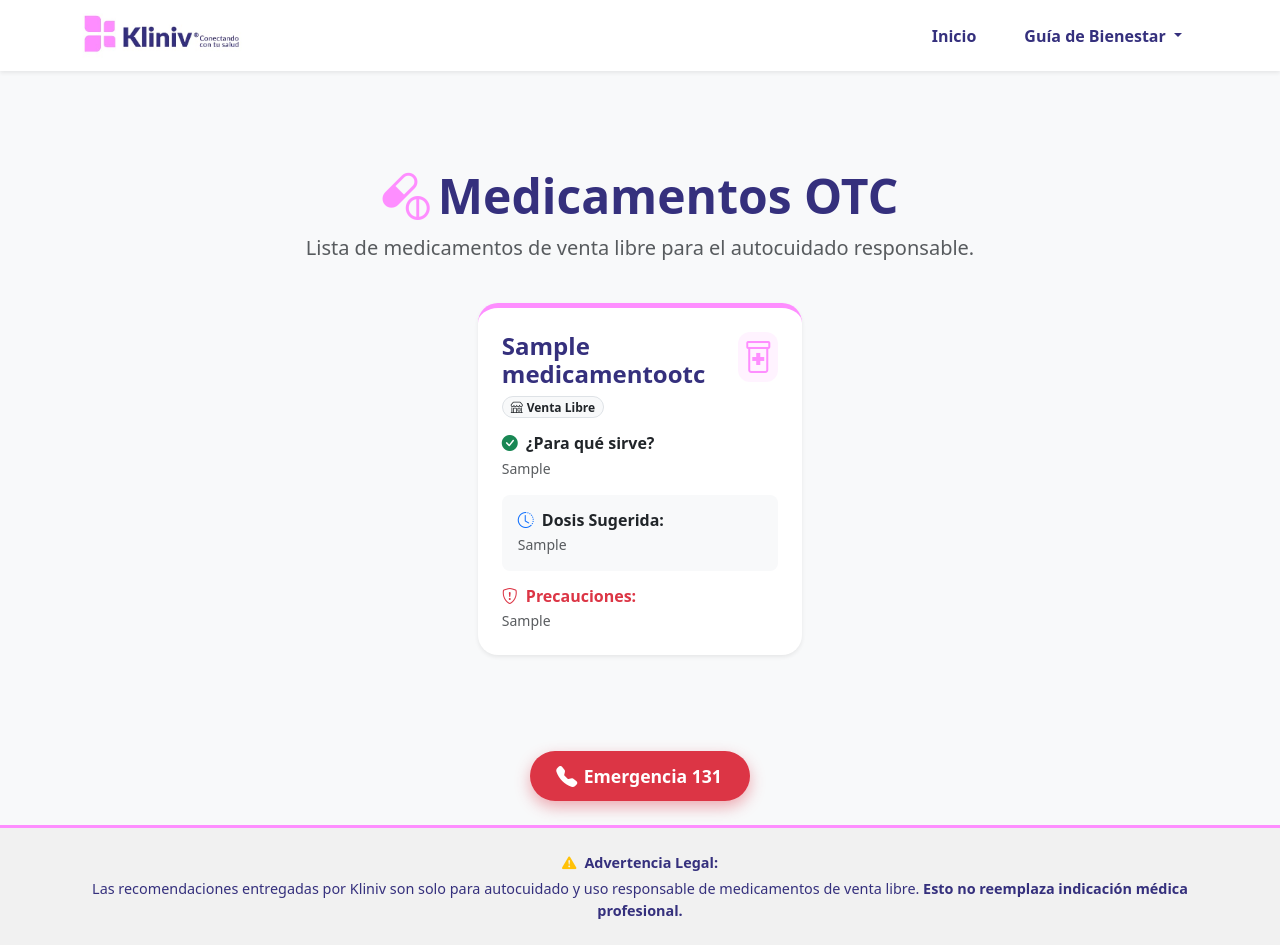
After one commit to DokiTron56/kliniv, a Django app: page /medicamentos-otc/ in a window 1280 px wide. The commit adds this page. Run offline with Django 5.2, Linux system fonts and the light colour scheme; tables that the repository leaves empty hold one stand-in row (values such as "Sample post").

Commit message:
Lista de MedicamentosOTC

```diff
--- a/configuracion/urls.py
+++ b/configuracion/urls.py
@@ -30,4 +30,5 @@ urlpatterns = [
     path('mitos/', views.mitos, name='mitos'),
     path('calendario/', views.calendario, name='calendario'),
     path('botiquin/', views.botiquin, name='botiquin'),
+    path('medicamentos-otc/', views.medicamentos_otc, name='medicamentos_otc'),
 ]
--- a/templates/base.html
+++ b/templates/base.html
@@ -123,6 +123,7 @@
                             <li><a class="dropdown-item py-2 text-muted fw-bold" href="{% url 'mitos' %}"><i class="bi bi-patch-question-fill text-kliniv-claro me-2"></i>Mitos y Verdades</a></li>
                             <li><a class="dropdown-item py-2 text-muted fw-bold" href="{% url 'calendario' %}"><i class="bi bi-calendar2-heart-fill text-kliniv-claro me-2"></i>Calendario</a></li>
                             <li><a class="dropdown-item py-2 text-muted fw-bold" href="{% url 'botiquin' %}"><i class="bi bi-bag-plus-fill text-kliniv-claro me-2"></i>Botiquín Básico</a></li>
+                            <li><a class="dropdown-item py-2 text-muted fw-bold" href="{% url 'medicamentos_otc' %}"><i class="bi bi-capsule-pill text-kliniv-claro me-2"></i>Medicamentos OTC</a></li>
                         </ul>
                     </li>
                 </ul>
--- /dev/null
+++ b/templates/medicamentos_otc.html
@@ -0,0 +1,64 @@
+{% extends 'base.html' %}
+
+{% block content %}
+<div class="row mb-5 text-center mt-5">
+    <div class="col-12 mb-4">
+        <h2 class="display-5 fw-bold text-kliniv-oscuro">
+            <i class="bi bi-capsule-pill text-kliniv-claro me-2"></i>Medicamentos OTC
+        </h2>
+        <p class="lead text-muted">Lista de medicamentos de venta libre para el autocuidado responsable.</p>
+    </div>
+
+    <div class="col-lg-11 mx-auto">
+        <div class="row g-4 justify-content-center text-start">
+
+            {% for med in medicamentos %}
+            <div class="col-12 col-md-6 col-lg-4">
+                <div class="card h-100 border-0 shadow-sm med-card" style="border-radius: 20px; overflow: hidden; border-top: 5px solid var(--kliniv-claro) !important;">
+                    <div class="card-body p-4">
+                        <div class="d-flex justify-content-between align-items-start mb-3">
+                            <div>
+                                <h4 class="fw-bold text-kliniv-oscuro mb-1">{{ med.nombre }}</h4>
+                                <span class="badge rounded-pill bg-light text-dark border"><i class="bi bi-shop me-1"></i>Venta Libre</span>
+                            </div>
+                            <div class="med-icon">
+                                <i class="bi bi-prescription2 text-kliniv-claro fs-2"></i>
+                            </div>
+                        </div>
+
+                        <div class="mb-3">
+                            <h6 class="fw-bold text-dark mb-1"><i class="bi bi-check-circle-fill text-success me-2"></i>¿Para qué sirve?</h6>
+                            <p class="text-muted small mb-0">{{ med.para_que_sirve }}</p>
+                        </div>
+
+                        <div class="mb-3 p-3 bg-light rounded-3">
+                            <h6 class="fw-bold text-dark mb-1"><i class="bi bi-clock-history text-primary me-2"></i>Dosis Sugerida:</h6>
+                            <p class="text-muted small mb-0">{{ med.dosis_recomendada }}</p>
+                        </div>
+
+                        {% if med.precauciones %}
+                        <div>
+                            <h6 class="fw-bold text-danger mb-1"><i class="bi bi-shield-exclamation me-2"></i>Precauciones:</h6>
+                            <p class="text-muted small mb-0">{{ med.precauciones }}</p>
+                        </div>
+                        {% endif %}
+                    </div>
+                </div>
+            </div>
+            {% empty %}
+            <div class="col-12 text-center p-5 bg-white shadow-sm" style="border-radius: 20px;">
+                <i class="bi bi-box-seam text-muted" style="font-size: 3rem;"></i>
+                <p class="text-muted mt-3 fs-5">Aún no hay medicamentos registrados en el panel.</p>
+            </div>
+            {% endfor %}
+
+        </div>
+    </div>
+</div>
+
+<style>
+    .med-card { transition: transform 0.3s ease, box-shadow 0.3s ease; }
+    .med-card:hover { transform: translateY(-8px); box-shadow: 0 15px 35px rgba(0,0,0,0.1) !important; }
+    .med-icon { background: rgba(254, 142, 255, 0.1); width: 50px; height: 50px; display: flex; align-items: center; justify-content: center; border-radius: 12px; }
+</style>
+{% endblock %}
--- a/triaje/models.py
+++ b/triaje/models.py
@@ -60,3 +60,19 @@ class MitoVerdad(models.Model):
 
     def __str__(self):
         return f"Mito: {self.mito}"
+
+class MedicamentoOTC(models.Model):
+    nombre = models.CharField(max_length=100, help_text="Ej: Paracetamol 500mg")
+    para_que_sirve = models.CharField(max_length=200, help_text="Ej: Alivia el dolor leve a moderado y reduce la fiebre.")
+    dosis_recomendada = models.CharField(max_length=200, help_text="Ej: 1 comprimido cada 8 horas (Máx. 4 al día).")
+    precauciones = models.TextField(blank=True, help_text="Ej: No usar en caso de daño hepático o consumo de alcohol.")
+    activo = models.BooleanField(default=True, help_text="Desmárcalo para ocultarlo de la página.")
+    fecha_registro = models.DateTimeField(auto_now_add=True)
+
+    class Meta:
+        verbose_name = "Medicamento OTC"
+        verbose_name_plural = "Medicamentos OTC"
+        ordering = ['nombre'] # Se ordenarán alfabéticamente de la A a la Z
+
+    def __str__(self):
+        return self.nombre
--- a/triaje/views.py
+++ b/triaje/views.py
@@ -1,6 +1,6 @@
 from django.shortcuts import render, redirect
 from django.db.models import Count
-from .models import Sintoma, Recomendacion, Consulta, Consejo, MitoVerdad
+from .models import Sintoma, Recomendacion, Consulta, Consejo, MitoVerdad, MedicamentoOTC
 
 def inicio(request):
     # Traemos TODOS los datos necesarios para la página principal
@@ -61,3 +61,9 @@ def calendario(request):
 
 def botiquin(request):
     return render(request, 'botiquin.html')
+
+# (Asegúrate de importar MedicamentoOTC arriba junto a MitoVerdad)
+
+def medicamentos_otc(request):
+    lista_medicamentos = MedicamentoOTC.objects.filter(activo=True)
+    return render(request, 'medicamentos_otc.html', {'medicamentos': lista_medicamentos})
```
Also changed, not shown: triaje/admin.py (+7 -1 lines), triaje/migrations/0007_medicamentootc.py (added).
